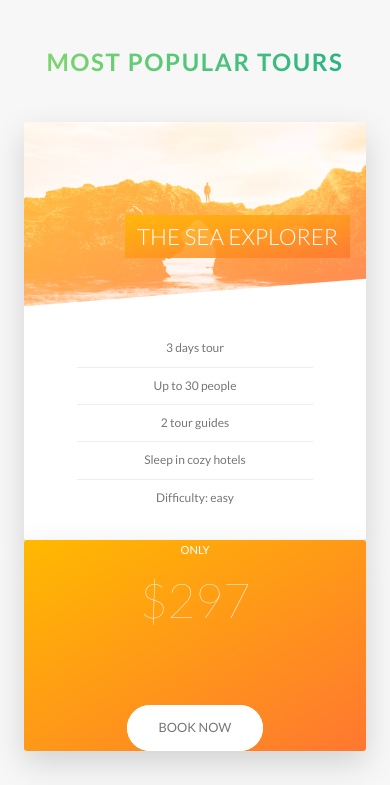
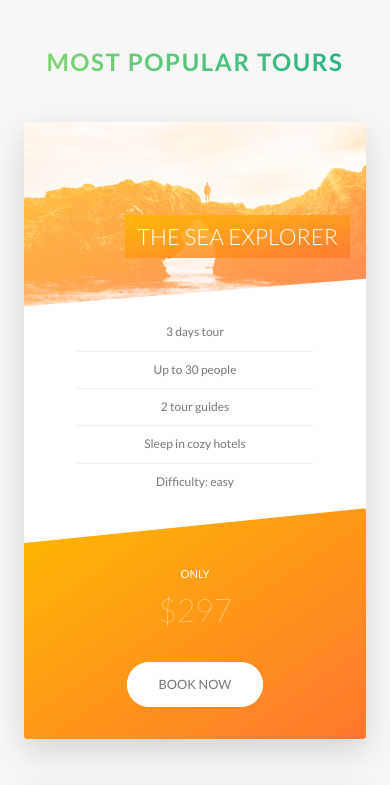
Before and after one commit to roshan-gh/natours, a website: page index.html in a window 390 px wide. Shown: the part 2580-3365 px from the top of the page. Drawn offline with Linux system fonts and the light colour scheme.

Commit message:
responsive desgin updated

```diff
--- a/sass/components/_cards.scss
+++ b/sass/components/_cards.scss
@@ -119,16 +119,23 @@
     }
     @include respond(tab-port) {
         height: auto;
+        border-radius: 3px;
+        background-color: $color-white;
+        box-shadow: 0 1.5rem 4rem rgba($color-black, 0.15);
         &__side {
             height: auto;
             position: relative;
-            border-radius: 3px;
+            box-shadow: none;
             &--back {
                 transform: rotateY(0deg);
+                clip-path: polygon(0 15%, 100% 0, 100% 100%, 0 100%);
             }
         }
         &:hover &__side--front {
             transform: rotateY(0deg);
+        }
+        &__details {
+            padding: 1rem 3rem;
         }
         ////Cards back Style
         &__cta {
@@ -137,12 +144,13 @@
             left: 0;
             transform: translate(0);
             width: 100%;
+            padding: 7rem 4rem 4rem 4rem;
         }
         &__pricebox {
-            margin-bottom: 8rem;
+            margin-bottom: 3rem;
         }
         &__value-only {
-            font-size: 6rem;
+            font-size: 4rem;
         }
     }
 }
--- a/sass/components/_story.scss
+++ b/sass/components/_story.scss
@@ -8,6 +8,14 @@
     padding-left: 9rem;
     font-size: $default-font-size;
     transform: skewX(-12deg);
+    @include respond(tab-port) {
+        width: 100%;
+        padding: 4rem;
+        padding-left: 7rem;
+    }
+    @include respond(phone) {
+        transform: skewX(0);
+    }
     &__shape {
         width: 15rem;
         height: 15rem;
@@ -18,6 +26,9 @@
         clip-path: circle(50% at 50% 50%);
         transform: translateX(-3rem) skewX(12deg);
         position: relative;
+        @include respond(phone) {
+            transform: translateX(-3rem) skewX(0);
+        }
     }
     &__image {
         height: 100%;
@@ -26,6 +37,9 @@
     }
     &__text {
         transform: skewX(12deg);
+        @include respond(phone) {
+            transform: skewX(0);
+        }
     }
     &__caption {
         position: absolute;
--- a/sass/pages/_home.scss
+++ b/sass/pages/_home.scss
@@ -51,9 +51,22 @@
     background-size: 100%;
     border-radius: 3px;
     box-shadow: 0 1.5rem 4rem rgba($color-black, 0.15);
-    height: 50rem;
+    @include respond(tab-land) {
+        background-image: linear-gradient( 105deg, rgba($color-white, 0.9) 0%, rgba($color-white, 0.9) 65%, transparent 65%), url(../img/nat-10.jpg);
+        background-size: cover;
+    }
+    @include respond(tab-port) {
+        background-image: linear-gradient(to right, rgba($color-white, 0.9) 0%, rgba($color-white, 0.9) 100%), url(../img/nat-10.jpg);
+        background-size: cover;
+    }
     &__form {
         width: 50%;
         padding: 6rem;
+        @include respond(tab-land) {
+            width: 65%;
+        }
+        @include respond(tab-port) {
+            width: 100%;
+        }
     }
 }
```
Also changed, not shown: css/style.css.
